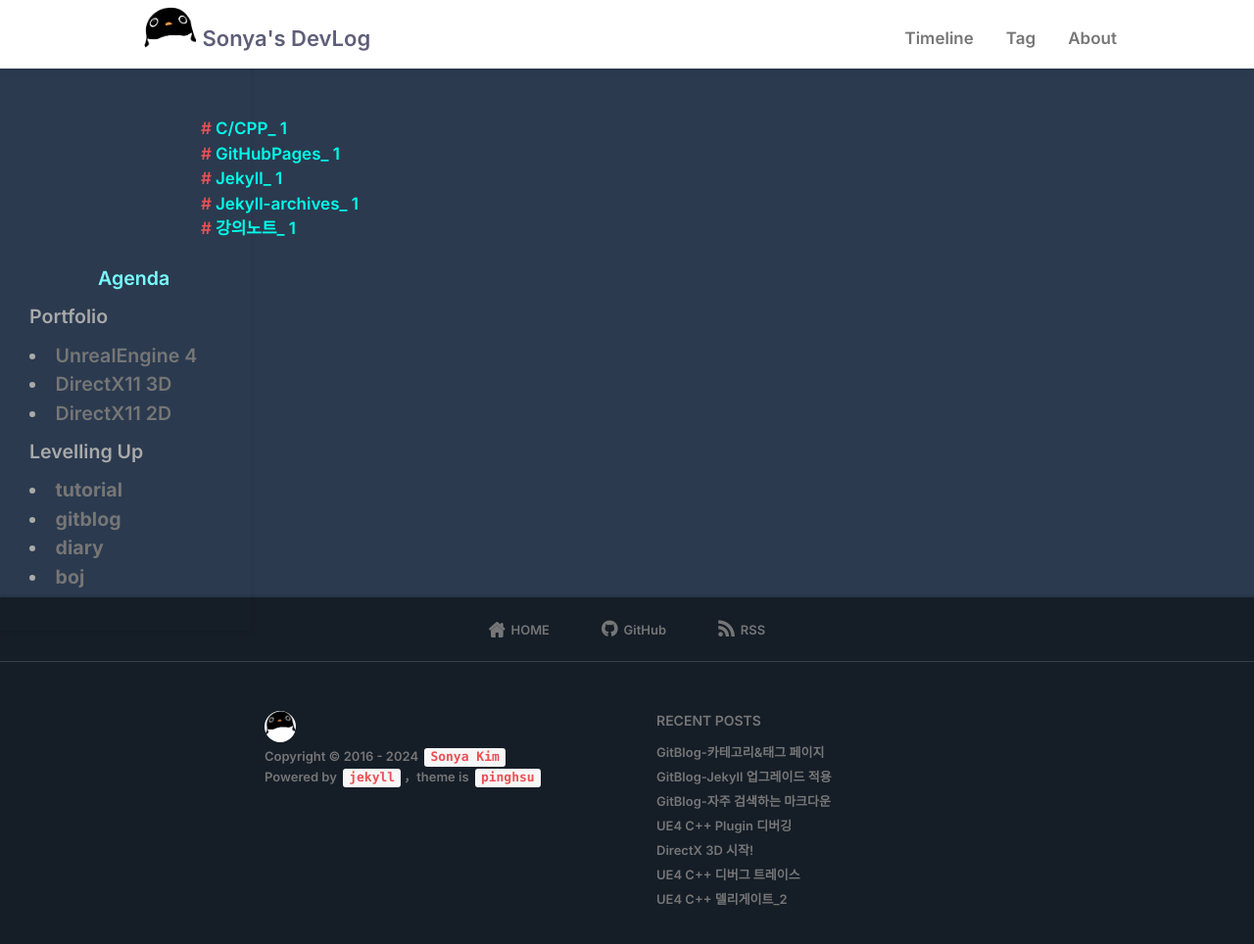
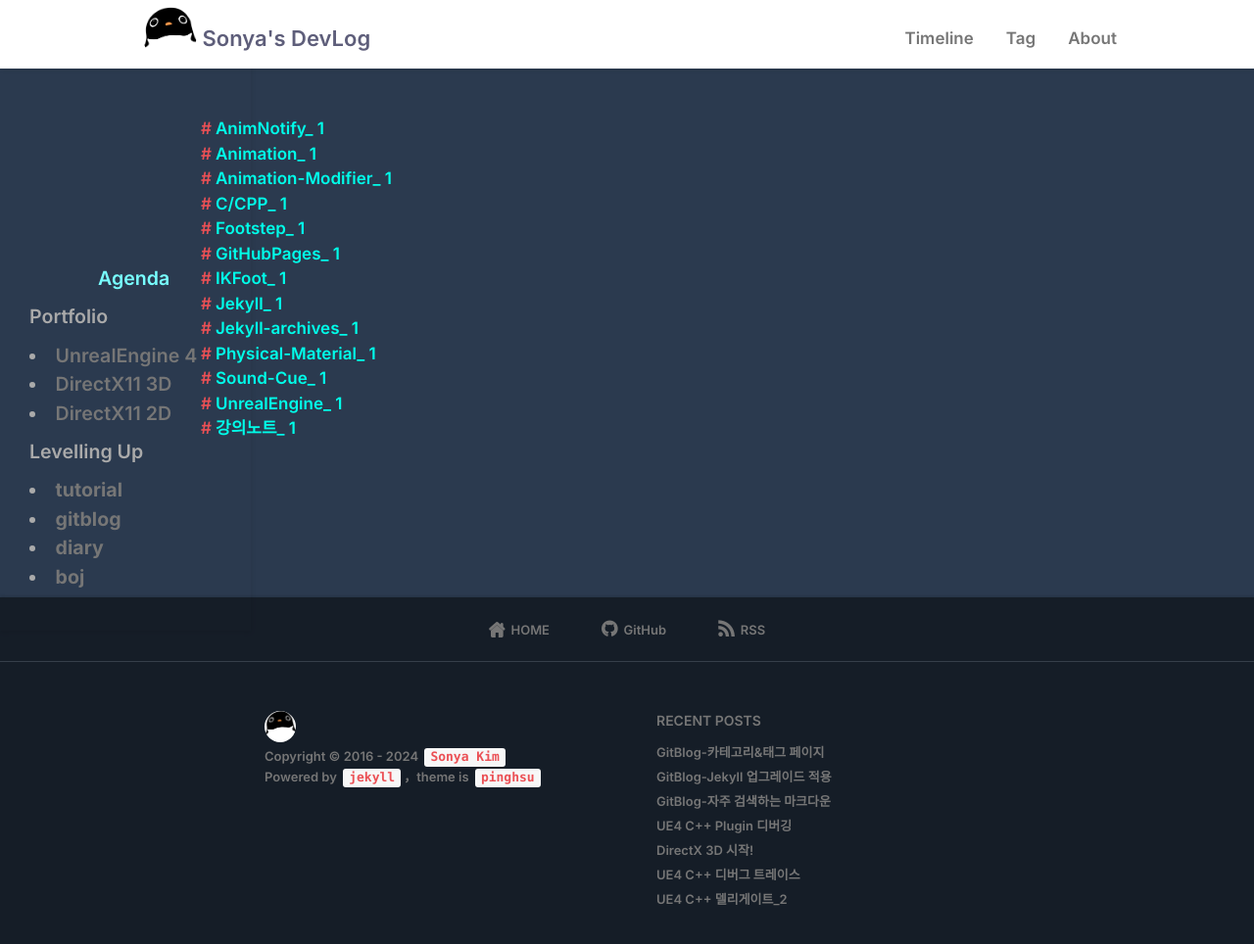
Before and after one commit to ssonsonya/ssonsonya.github.io, a Jekyll site: the page built from tags.html, in a window 1280 px wide and 996 px high. Shown: the top 964 px of the window at 98% size. Built offline with Jekyll 4.4.1, drawn with Linux system fonts in a browser that asks for light colours; nearby versions of some CDN libraries; some web fonts are replaced; comment, search, counter and statistics services are not loaded; some of the changed lines change nothing that is shown.

Commit message:
[ Post ] Draft_UE4 Portfolio

```diff
--- a/_posts/2023-07-11-Portfolio-UE4_01.md
+++ b/_posts/2023-07-11-Portfolio-UE4_01.md
@@ -1,17 +1,35 @@
 ---
 layout: post
-title: UE4 Portfolio
-date:   2023-07-11
+title: 걷기모션을 더욱 자연스럽게 해주는 방법들
+date: 2023-07-11
 category:
  - portfolio
  - p-UE4
-thumbnail: /style/image/portfolio_thumbnails/Test.png
+tag:
+ - UnrealEngine
+ - Animation
+ - Animation-Modifier
+ - AnimNotify
+ - IKFoot
+ - Footstep
+ - Sound-Cue
+ - Physical-Material
+thumbnail: /style/image/portfolio_thumbnails/UE4/AnimModifier.png
 icon: game
 ---
+
+![compare_lower](https://github.com/ssonsonya/ssonsonya.github.io/assets/116151781/b475c0df-703f-4faa-b888-3677621b7888)
+`Animation Modifier` 활용해 다수의 애니메이션에 일괄 적용, 쉽게 `IKFoot`와 `Footstep Sound`까지 구현해보다
 
 * content
 {:toc}
 
-# Test Page
+## Animation Modifier
+![image](https://github.com/ssonsonya/ssonsonya.github.io/assets/116151781/ecf315ea-ecf6-48d0-add9-dc9e8f48806a)
 
-## Test Test Test
+## Notifier
+
+
+## Reference
+
+[Giuseppe Portelli(2017.11.1). A clockwork berry. Automated foot sync markers using animation modifiers in Unreal Engine](http://www.aclockworkberry.com/automated-foot-sync-markers-using-animation-modifiers-unreal-engine/)
```
Also changed, not shown: style/image/portfolio_thumbnails/UE4/AnimModifier.png (added).
